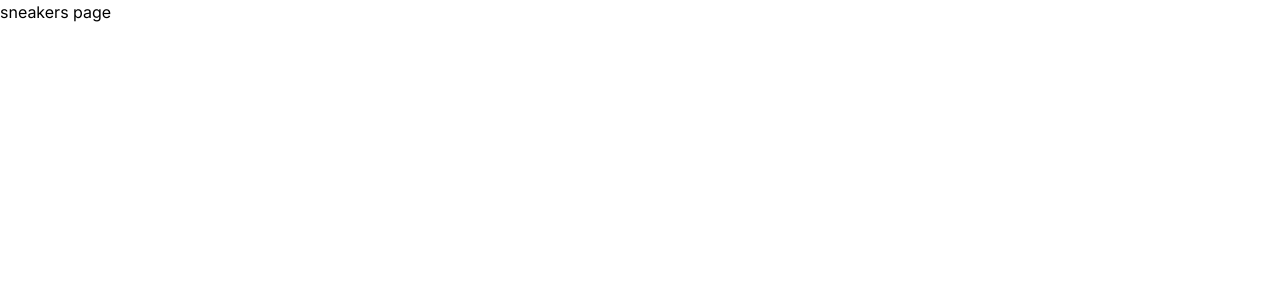
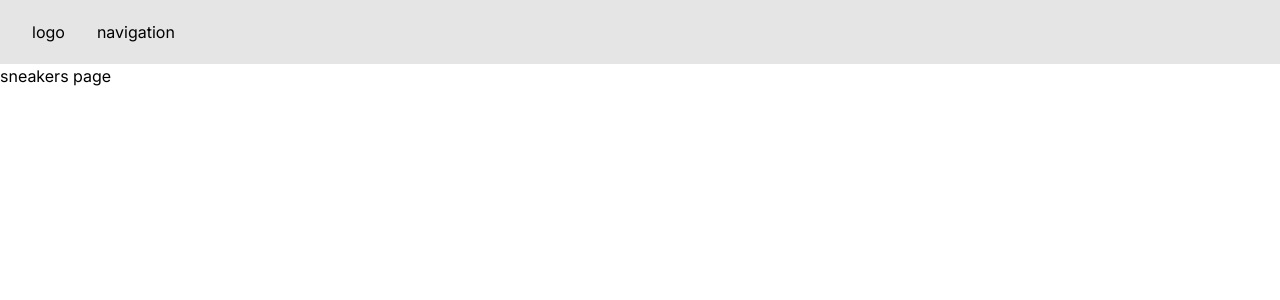
Before and after one commit to ilya11tsaryuk/luxe-store, a Next.js app: page /sneakers in a window 1280 px wide. Shown: the top 300 px of the page. Built offline with nearby package versions, Linux system fonts and the light colour scheme.

Commit message:
added layout

```diff
--- /dev/null
+++ b/src/app/(main)/layout.tsx
@@ -0,0 +1,14 @@
+import { ReactNode } from "react";
+import { Header } from "../ui/components/Header";
+
+export default function RootLayout({ children }: { children: ReactNode }) {
+
+    return (
+        <>
+            <Header />
+            <div className="flex min-h-[calc(100dvh-64px)] flex-col">
+                <main className="flex-1">{children}</main>
+            </div>
+        </>
+    );
+}
--- a/src/app/layout.tsx
+++ b/src/app/layout.tsx
@@ -15,8 +15,8 @@ export default function RootLayout({
   children: React.ReactNode;
 }>) {
   return (
-    <html lang="en">
-      <body className={inter.className}>{children}</body>
+    <html lang="en" className="min-h-dvh">
+      <body className={`${inter.className} min-h-dvh`}>{children}</body>
     </html>
   );
 }
--- /dev/null
+++ b/src/app/ui/components/Header.tsx
@@ -0,0 +1,12 @@
+export const Header = () => {
+    return (
+        <header className="sticky top-0 z-20 bg-neutral-200 backdrop-blur-md">
+            <div className="mx-auto max-w-7xl px-3 sm:px-8">
+                <div className="flex items-center h-16 justify-between gap-4 md:gap-8">
+                    <div>logo</div>
+                    <div className="flex-1">navigation</div>
+                </div>
+            </div>
+        </header>
+    )
+};
```
